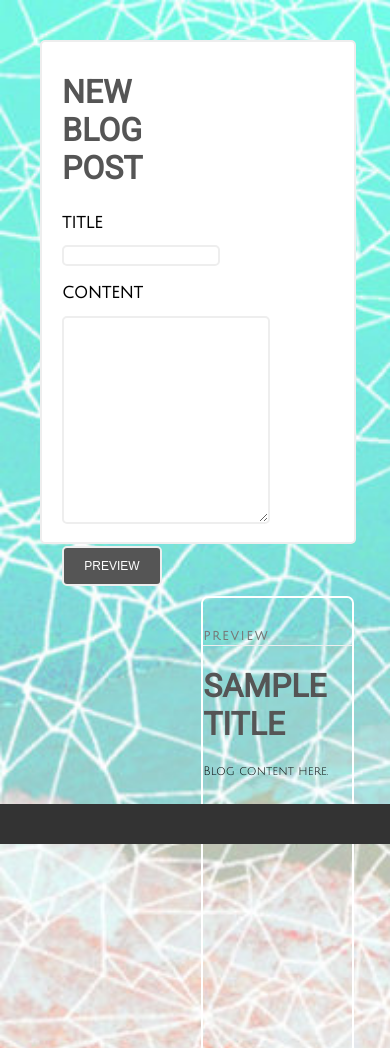
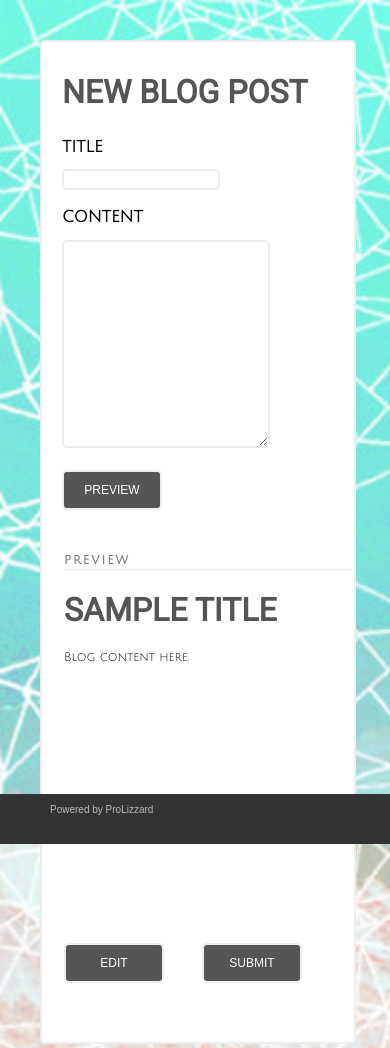
Before and after one commit to eleighbachman/jQueryBlogPrototype, a plain HTML site: page index.html in a window 390 px wide. Shown: the top 1048 px of the page. Drawn offline with nearby package versions, Linux system fonts and the light colour scheme.

Commit message:
responsive updates

```diff
--- a/css/style.css
+++ b/css/style.css
@@ -20,7 +20,8 @@ body {
 }
 
 #container {
-  height: 500px;
+  overflow: hidden;
+  height: 600px;
   background-color: #FFF;
   width: 80%;
   margin-top: 40px;
@@ -130,8 +131,45 @@ h3 {
 footer {
   background-color: #333;
   height: 40px;
-  position:absolute;
-  bottom:0;
+  position: fixed;
+  bottom: 0;
   width:100%;
+  color: #bbb;
+  font-family: 'Arial', sans-serif;
+  font-size: 10px;
+  padding-left: 50px;
+  padding-top: 10px;
 
 }
+
+@media only screen and (max-width: 700px) {
+  body {
+    background-color: none;
+  }
+
+
+
+  #container {
+    height: 1000px;
+    margin-bottom: 100px;
+  }
+
+  #blogForm {
+    width: 100%;
+    padding: 10px;
+
+    margin-left: 10px;
+    float: left;
+    box-sizing: border-box;
+
+  }
+
+  #displayEntry {
+    width: 100%;
+    float: left;
+    padding-left: 20px;
+    box-sizing: border-box;
+    border-radius: 7px;
+    border: #FFF solid 2px;
+  }
+}
--- a/index.html
+++ b/index.html
@@ -36,7 +36,7 @@
     </div>
   </div>
   <footer>
-
+    Powered by ProLizzard
   </footer>
   <script
   src="https://code.jquery.com/jquery-3.2.1.min.js"
```
